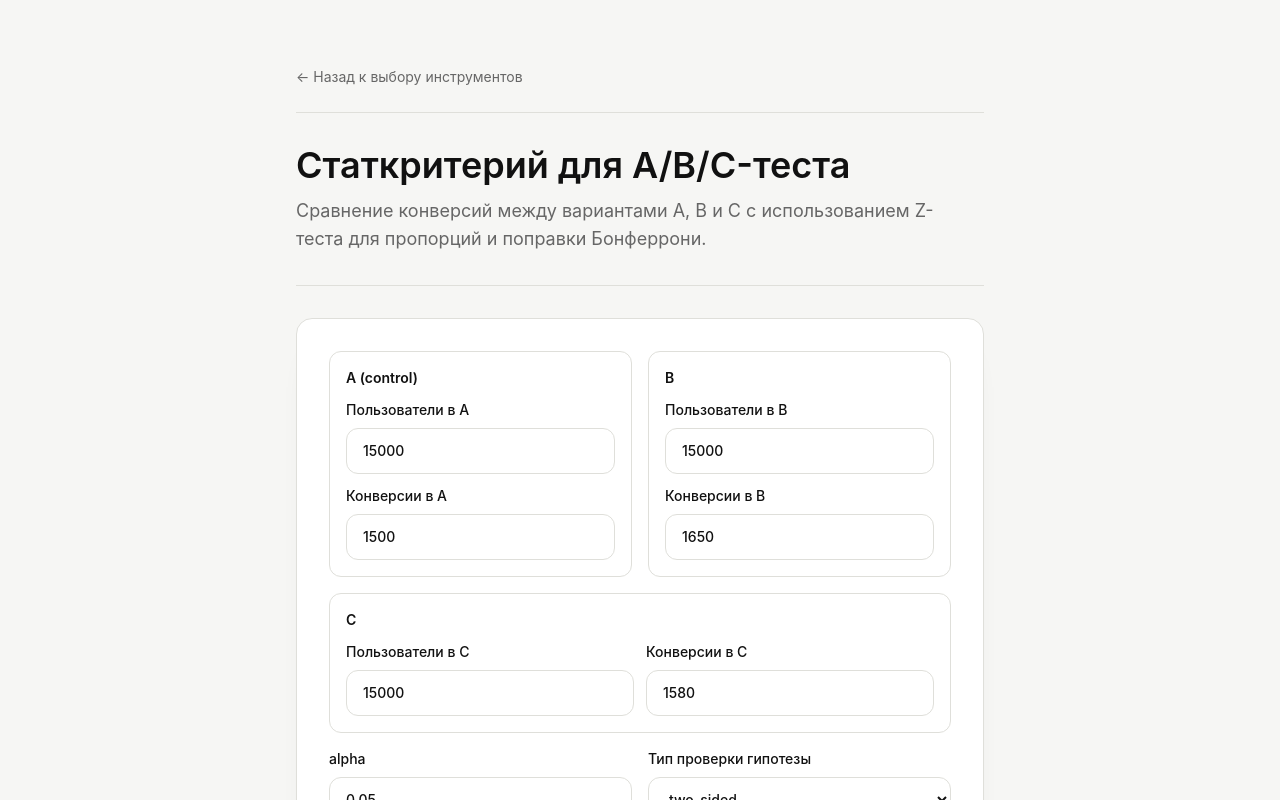
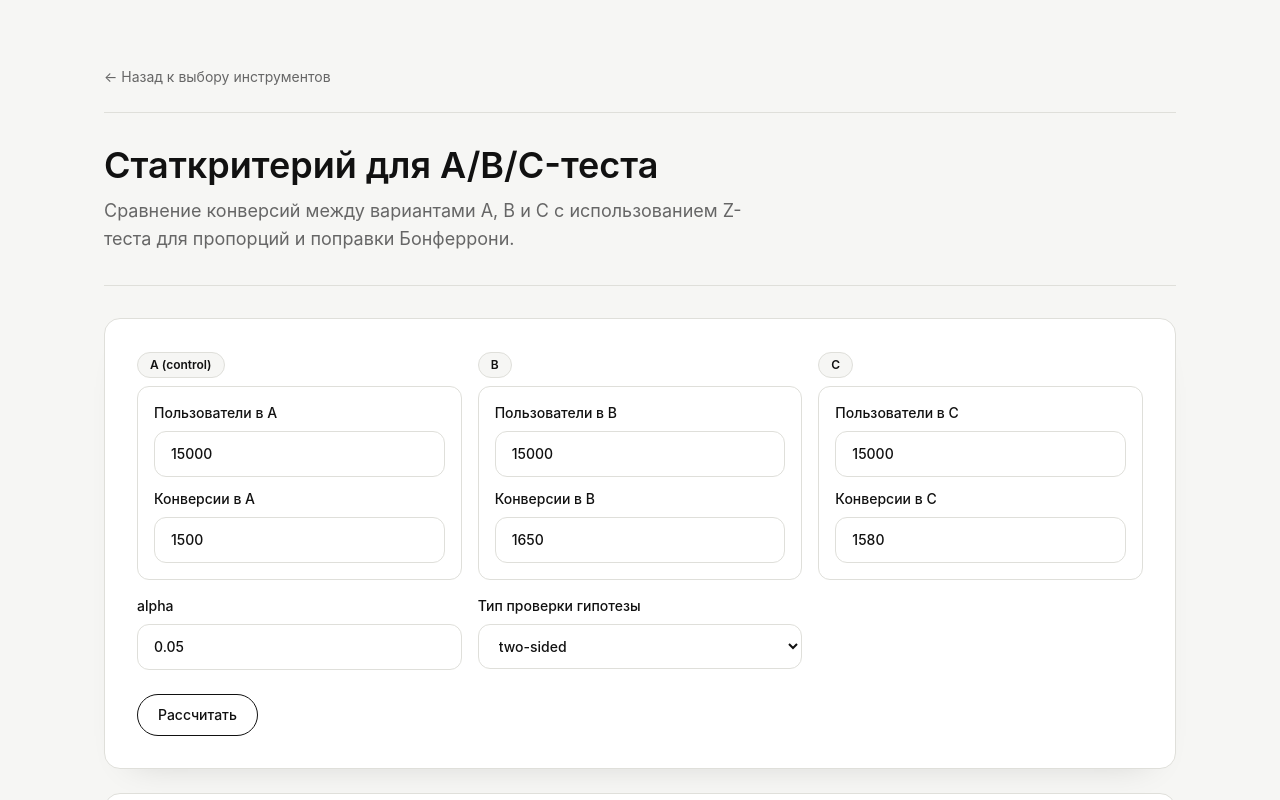
Before and after one commit to elizabeth290789/ab-tools-site, a Next.js app: page /stat-test-abc in a window 1280 px wide. Shown: the top 800 px of the page. Built offline with nearby package versions, Linux system fonts and the light colour scheme.

Commit message:
Fix ABC test form card grid and input sizing

```diff
--- a/app/stat-test-abc/page.tsx
+++ b/app/stat-test-abc/page.tsx
@@ -220,7 +220,7 @@ export default function StatTestAbcPage() {
 
   return (
     <main className="min-h-screen bg-canvas text-ink">
-      <div className="mx-auto w-full max-w-3xl px-6 py-12 md:px-10 md:py-16">
+      <div className="mx-auto w-full max-w-6xl px-6 py-12 md:px-10 md:py-16">
         <Link href="/" className="inline-flex items-center gap-2 text-sm text-muted transition-colors hover:text-ink">
           ← Назад к выбору инструментов
         </Link>
@@ -233,52 +233,58 @@ export default function StatTestAbcPage() {
         </header>
 
         <section className="mt-8 rounded-2xl border border-border bg-white p-6 shadow-card md:p-8">
-          <div className="grid gap-4 md:grid-cols-2">
-            <div className="rounded-xl border border-border p-4">
-              <h2 className="text-sm font-semibold">A (control)</h2>
-              <div className="mt-3 grid gap-3">
+          <div className="grid gap-4 md:grid-cols-2 xl:grid-cols-3">
+            <div className="space-y-2">
+              <h2 className="inline-flex rounded-full border border-border bg-canvas px-3 py-1 text-xs font-semibold">A (control)</h2>
+              <div className="rounded-xl border border-border p-4">
+                <div className="grid gap-3">
                 <label className="flex flex-col gap-2 text-sm font-medium">
                   <span>Пользователи в A</span>
-                  <input value={usersA} onChange={(event) => setUsersA(event.target.value)} className="rounded-xl border border-border bg-white px-4 py-3 text-sm outline-none transition-colors focus:border-ink/40" />
+                  <input value={usersA} onChange={(event) => setUsersA(event.target.value)} className="w-full box-border rounded-xl border border-border bg-white px-4 py-3 text-sm outline-none transition-colors focus:border-ink/40" />
                 </label>
                 <label className="flex flex-col gap-2 text-sm font-medium">
                   <span>Конверсии в A</span>
-                  <input value={convA} onChange={(event) => setConvA(event.target.value)} className="rounded-xl border border-border bg-white px-4 py-3 text-sm outline-none transition-colors focus:border-ink/40" />
+                  <input value={convA} onChange={(event) => setConvA(event.target.value)} className="w-full box-border rounded-xl border border-border bg-white px-4 py-3 text-sm outline-none transition-colors focus:border-ink/40" />
                 </label>
               </div>
             </div>
+            </div>
 
-            <div className="rounded-xl border border-border p-4">
-              <h2 className="text-sm font-semibold">B</h2>
-              <div className="mt-3 grid gap-3">
+            <div className="space-y-2">
+              <h2 className="inline-flex rounded-full border border-border bg-canvas px-3 py-1 text-xs font-semibold">B</h2>
+              <div className="rounded-xl border border-border p-4">
+                <div className="grid gap-3">
                 <label className="flex flex-col gap-2 text-sm font-medium">
                   <span>Пользователи в B</span>
-                  <input value={usersB} onChange={(event) => setUsersB(event.target.value)} className="rounded-xl border border-border bg-white px-4 py-3 text-sm outline-none transition-colors focus:border-ink/40" />
+                  <input value={usersB} onChange={(event) => setUsersB(event.target.value)} className="w-full box-border rounded-xl border border-border bg-white px-4 py-3 text-sm outline-none transition-colors focus:border-ink/40" />
                 </label>
                 <label className="flex flex-col gap-2 text-sm font-medium">
                   <span>Конверсии в B</span>
-                  <input value={convB} onChange={(event) => setConvB(event.target.value)} className="rounded-xl border border-border bg-white px-4 py-3 text-sm outline-none transition-colors focus:border-ink/40" />
+                  <input value={convB} onChange={(event) => setConvB(event.target.value)} className="w-full box-border rounded-xl border border-border bg-white px-4 py-3 text-sm outline-none transition-colors focus:border-ink/40" />
                 </label>
               </div>
             </div>
+            </div>
 
-            <div className="rounded-xl border border-border p-4 md:col-span-2">
-              <h2 className="text-sm font-semibold">C</h2>
-              <div className="mt-3 grid gap-3 md:grid-cols-2">
+            <div className="space-y-2">
+              <h2 className="inline-flex rounded-full border border-border bg-canvas px-3 py-1 text-xs font-semibold">C</h2>
+              <div className="rounded-xl border border-border p-4">
+                <div className="grid gap-3">
                 <label className="flex flex-col gap-2 text-sm font-medium">
                   <span>Пользователи в C</span>
-                  <input value={usersC} onChange={(event) => setUsersC(event.target.value)} className="rounded-xl border border-border bg-white px-4 py-3 text-sm outline-none transition-colors focus:border-ink/40" />
+                  <input value={usersC} onChange={(event) => setUsersC(event.target.value)} className="w-full box-border rounded-xl border border-border bg-white px-4 py-3 text-sm outline-none transition-colors focus:border-ink/40" />
                 </label>
                 <label className="flex flex-col gap-2 text-sm font-medium">
                   <span>Конверсии в C</span>
-                  <input value={convC} onChange={(event) => setConvC(event.target.value)} className="rounded-xl border border-border bg-white px-4 py-3 text-sm outline-none transition-colors focus:border-ink/40" />
+                  <input value={convC} onChange={(event) => setConvC(event.target.value)} className="w-full box-border rounded-xl border border-border bg-white px-4 py-3 text-sm outline-none transition-colors focus:border-ink/40" />
                 </label>
               </div>
+            </div>
             </div>
 
             <label className="flex flex-col gap-2 text-sm font-medium">
               <span>alpha</span>
-              <input value={alpha} onChange={(event) => setAlpha(event.target.value)} className="rounded-xl border border-border bg-white px-4 py-3 text-sm outline-none transition-colors focus:border-ink/40" />
+              <input value={alpha} onChange={(event) => setAlpha(event.target.value)} className="w-full box-border rounded-xl border border-border bg-white px-4 py-3 text-sm outline-none transition-colors focus:border-ink/40" />
             </label>
 
             <label className="flex flex-col gap-2 text-sm font-medium">
```
